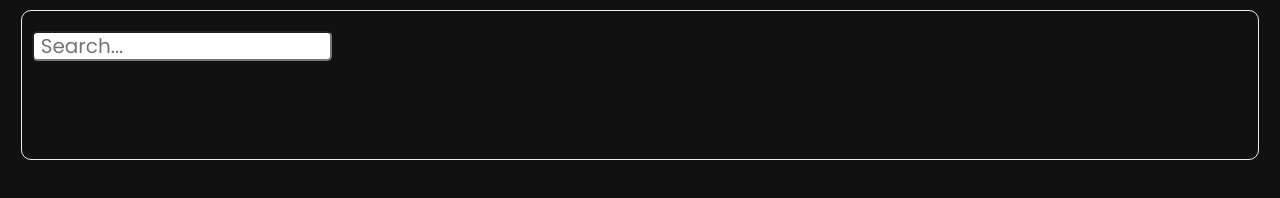
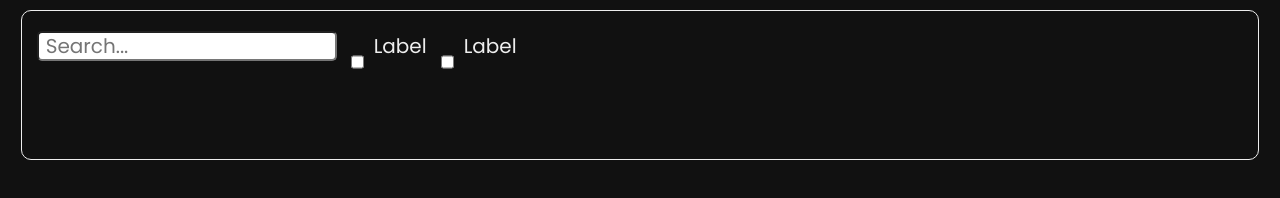
Before and after one commit to cparker33/c-CMS, a React app: page / in a window 1280 px wide. Built offline with nearby package versions, Linux system fonts and the light colour scheme.

Commit message:
Added text and checkbox inputs

```diff
--- a/src/assets/styles/scss/cSearchCont.scss
+++ b/src/assets/styles/scss/cSearchCont.scss
@@ -24,6 +24,29 @@ $cfont-stack: 'Poppins', sans-serif;
   width: 100%;
   height: 75px;
   border-radius: 10px;
+  display: flex;
+  flex-direction: row;
+}
+
+.cSearchLabel {
+  color: #EEE;
+  font: $cfont-size $cfont-stack;
+}
+
+.cSearchInpCont {
+  display: flex;
+  flex-direction: row;
+  margin-left: 5px;
+  margin-right: 5px;
+}
+
+.cSearchCheck {
+  margin-top: 20px;
+}
+
+.cSearchCheckBox {
+  margin-top: 10px;
+  margin-right: 10px;
 }
 
 .cTopData {
--- a/src/components/TopCont/SearchCont.js
+++ b/src/components/TopCont/SearchCont.js
@@ -6,17 +6,25 @@ class SearchCont extends Component {
     return (
       <div className="cSearchCont">
         <div className="cInput">
-          <div>
-          <input className="cInpText" type="text" placeholder="Search..." />
+          <div className="cSearchInpCont">
+            <input className="cInpText" type="text" placeholder="Search..." />
+            </div>
+          <div className="cSearchInpCont cSearchCheck">
+            <input className="cSearchCheckBox" type="checkbox" id="cbid_01" />
+            <label className="cSearchLabel" for="cbid_01">Label</label>
           </div>
+          <div className="cSearchInpCont cSearchCheck">
+            <input className="cSearchCheckBox" type="checkbox" id="cbid_02" />
+            <label className="cSearchLabel" for="cbid_02">Label</label>
+          </div>
+        </div>
 
-        </div>
         <div className="cTopData">
 
         </div>
 
 
-        </div>
+      </div>
     )
   }
 }
```
Also changed, not shown: src/assets/styles/css/cSearchCont.css, 1 other file.
